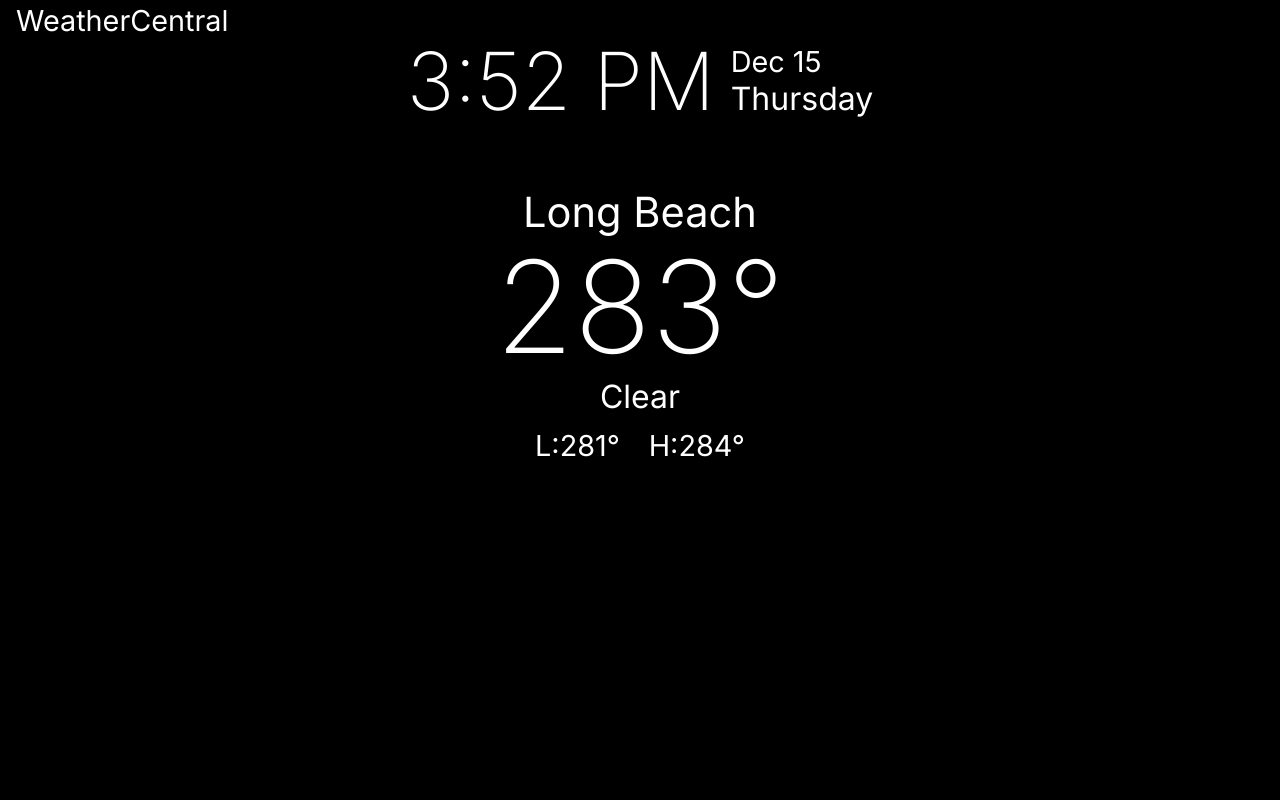
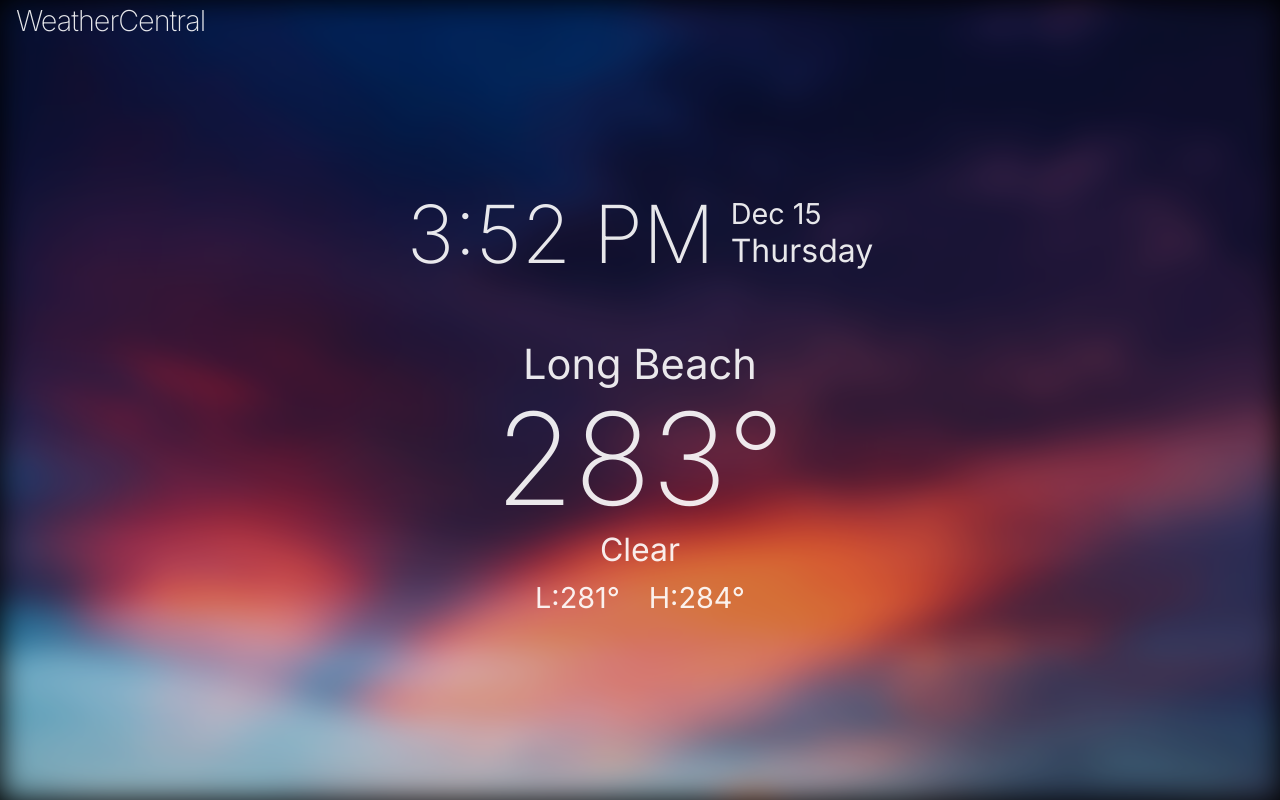
Before and after one commit to mrmendoza-dev/weather-central, a React (Vite) app: page / in a window 1280 px wide. Built offline with nearby package versions, Linux system fonts and the light colour scheme; no server answers.

Commit message:
added background and styling

```diff
--- a/src/App.css
+++ b/src/App.css
@@ -1,8 +1,7 @@
 
 :root {
 
-    --clr-font: #ffffff;
-    --clr-bg: #000000;
+
 }
 
 * {
@@ -15,8 +14,7 @@ html {
 }
 
 body {
-  background-color: var(--clr-bg);
-  color: var(--clr-font);
+ background-color: black;
 }
 
 button {
@@ -33,7 +31,6 @@ img {
 }
 
 .App {
-  font-size: 16px;
   display: flex;
 }
 
--- a/src/components/Weather.tsx
+++ b/src/components/Weather.tsx
@@ -46,7 +46,6 @@ export default function Weather() {
       navigator.geolocation.getCurrentPosition(function (position) {
         var latitude = position.coords.latitude;
         var longitude = position.coords.longitude;
-        console.log(latitude)
         setCoordinates({ lat: latitude, lon: longitude });
       });
     }, []);
@@ -57,9 +56,13 @@ export default function Weather() {
 
     return (
       <div className="Weather">
+        <div
+          className="weather-bg"
+          style={{ backgroundImage: "url(../src/assets/sunset.jpg)" }}
+        ></div>
         <div className="weather-header">
           <a href="/">
-            <h1 className="weather-title">WeatherCentral</h1>
+            <p className="weather-title">WeatherCentral</p>
           </a>
         </div>
 
@@ -84,7 +87,10 @@ export default function Weather() {
         </div>
 
         <div className="weather-main">
-          <a href={`https://www.google.com/maps/@${coordinates.lat},${coordinates.lon}`} target="_blank">
+          <a
+            href={`https://www.google.com/maps/@${coordinates.lat},${coordinates.lon}`}
+            target="_blank"
+          >
             <p className="weather-location">{weatherData.name}</p>
           </a>
           <p className="weather-temp">
--- a/src/components/index.css
+++ b/src/components/index.css
@@ -1,20 +1,42 @@
+
 
 
 
 .Weather {
-    margin: 0 auto;
+
+    --clr-font: rgba(255, 255, 255, 0.90);
+    --clr-bg: #000000;
+  color: var(--clr-font);
+
+    /* margin: 0 auto; */
     font-size: 16px;
     text-align: center;
-font-family: 'Inter', sans-serif;
+    font-family: 'Inter', sans-serif;
     font-weight: 400;
     position: relative;
     user-select: none;
+    width: 100vw;
+    height: 100vh;
+    display: flex;
+    flex-direction: column;
+    align-items: center;
+    justify-content: center;
 }
 
+.weather-bg {
+    width: inherit;
+    height: inherit;
+    position: absolute;
+    z-index: -1;
+    background-size: cover;
+    filter: blur(15px) brightness(85%);
 
+}
 .weather-title {
-    font-weight: 400;
+    font-weight: 200;
     font-size: 1.8rem;
+    letter-spacing: -1px;
+
 }
 
 .weather-header {
@@ -25,14 +47,11 @@ font-family: 'Inter', sans-serif;
 }
 
 
-
-
 .weather-datetime {
     display: flex;
     align-items: center;
     justify-content: center;
     gap: 1em;
-    margin-top: 2em;
 }
 
 .weather-time {
@@ -47,7 +66,9 @@ font-family: 'Inter', sans-serif;
     font-size: 2rem;
 }
 
-
+p:hover {
+    color: #ffffff;
+}
 
 
 
```
Also changed, not shown: src/assets/sunset.jpg (added).
